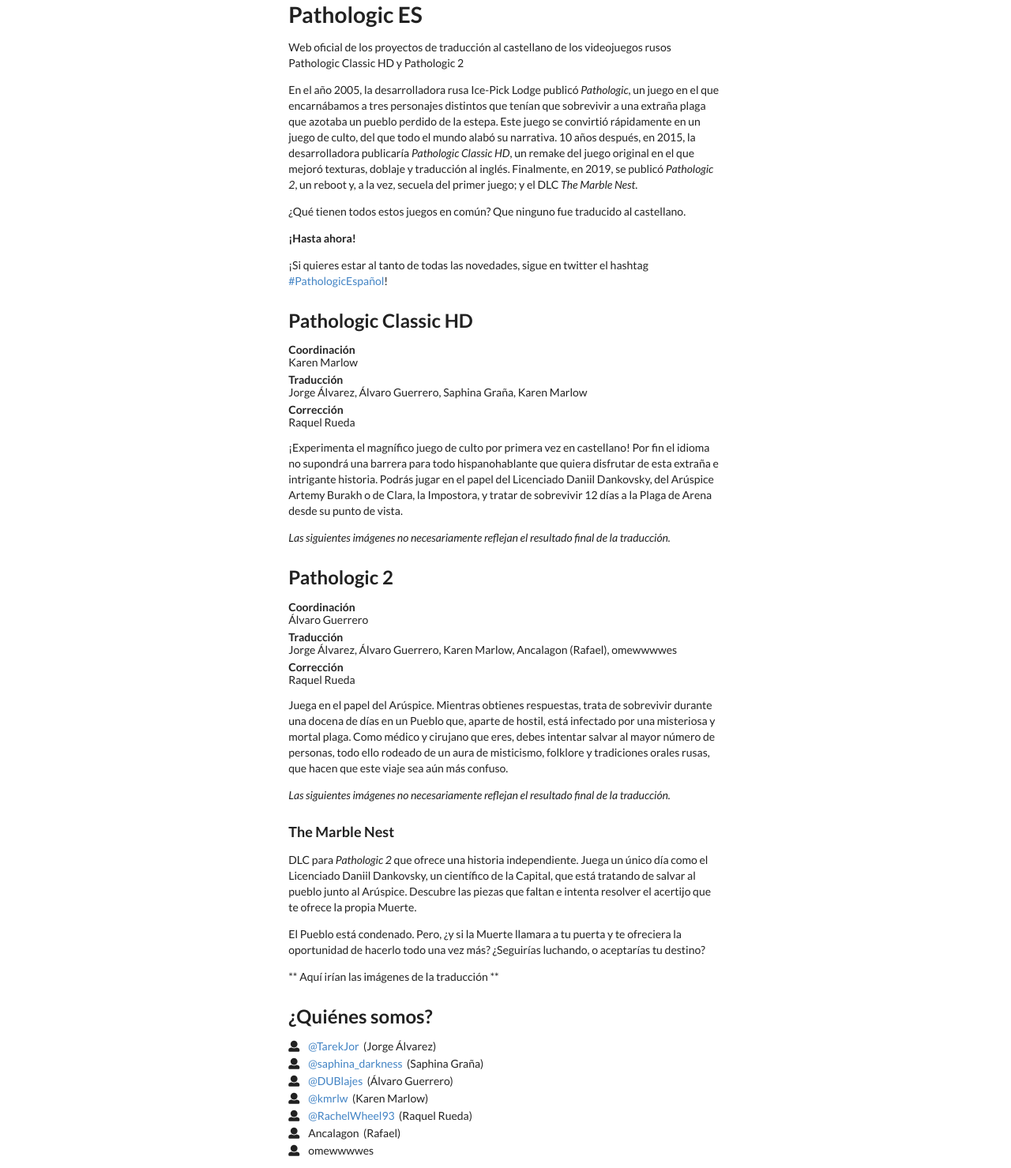
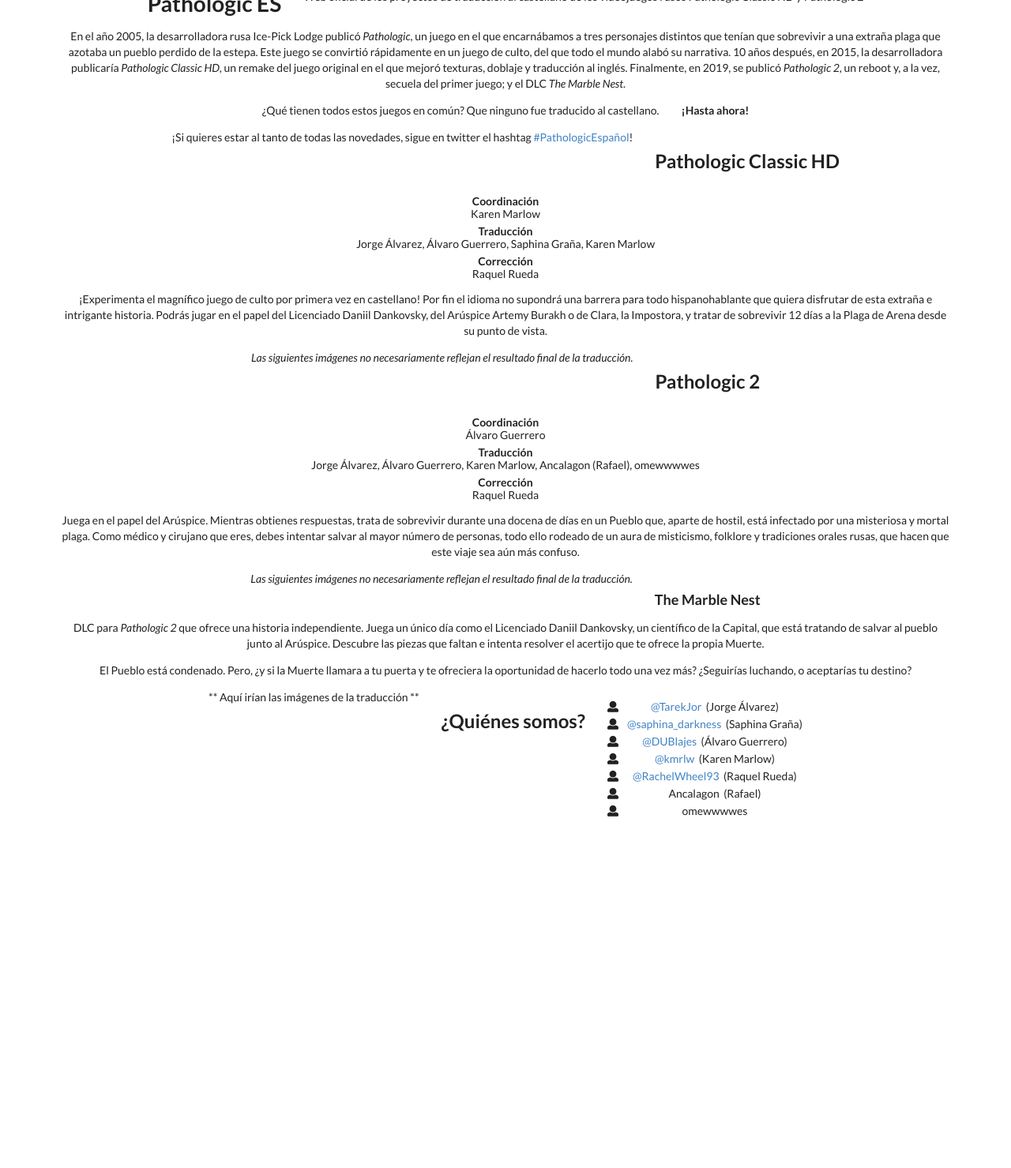
Before and after one commit to pathologic-es/pathologic-es.github.io, a Jekyll site: the page built from index.md, in a window 1280 px wide. Shown: the whole page at 79% size. Built offline with Jekyll 4.4.1, drawn with Linux system fonts in a browser that asks for light colours; after the commit the page ends 1035 px from its top, so only the background shows below that.

Commit message:
Update default.html

```diff
--- a/_layouts/default.html
+++ b/_layouts/default.html
@@ -12,11 +12,9 @@
 	<body>
 		<div class="ui stackable grid container">
 			<div class="ui centered grid">
-				<div class="eight wide column">
-					<h1>{{ site.title }}</h1>
-					<p>{{ site.description }}</p>
-					{{ content }}
-				</div>
+				<h1>{{ site.title }}</h1>
+				<p>{{ site.description }}</p>
+				{{ content }}
 			</div>
 		</div>
 	</body>
```
